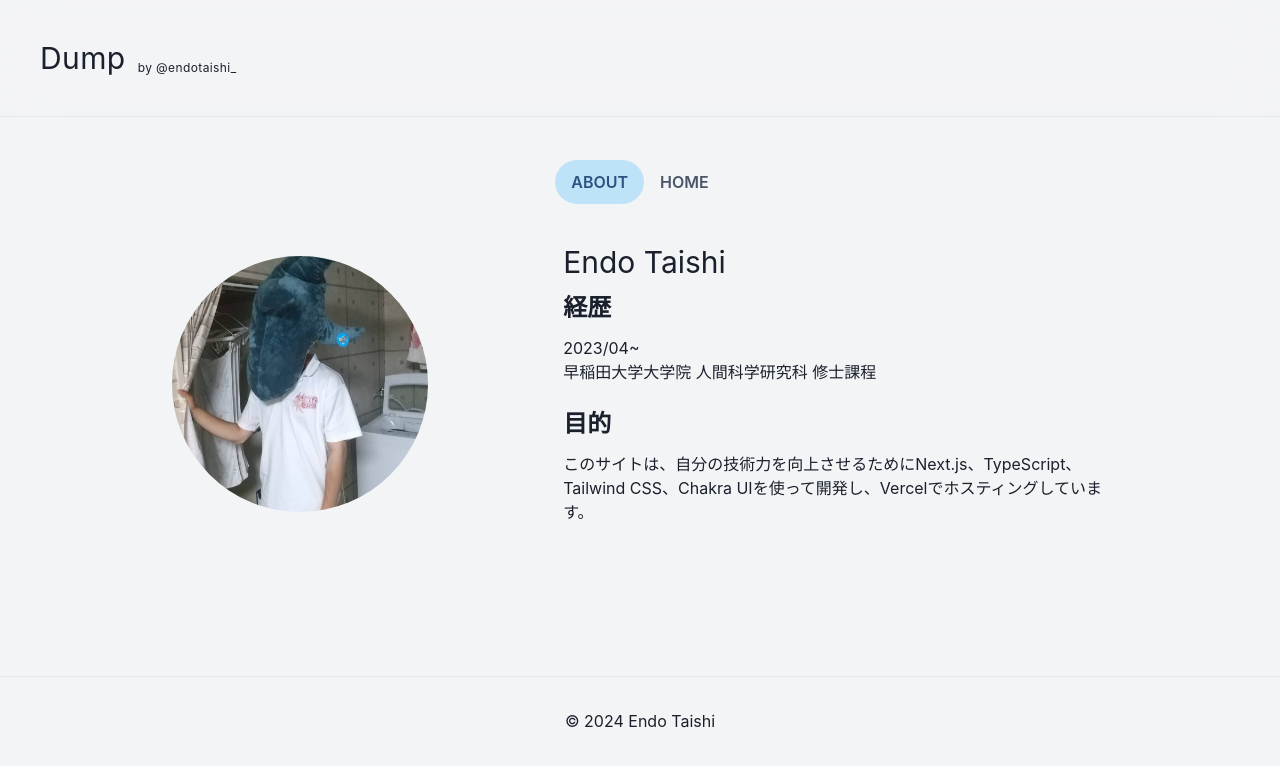
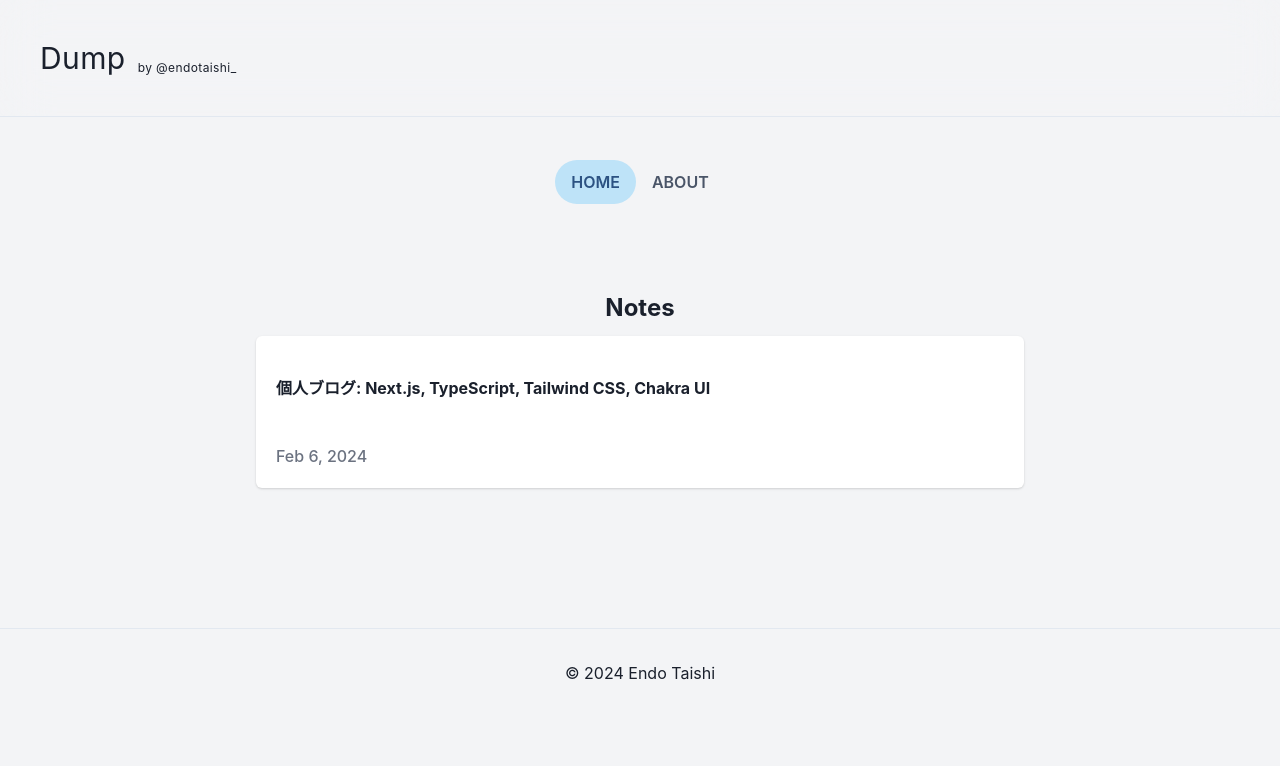
Before and after one commit to EndoTaishi/endotaishicom, a Next.js app: page / in a window 1280 px wide. Shown: the top 766 px of the page. Built offline with nearby package versions, Linux system fonts and the light colour scheme.

Commit message:
Add dependencies and components for profile and lists

```diff
--- /dev/null
+++ b/app/components/lists.tsx
@@ -0,0 +1,36 @@
+import Link from "next/link";
+import Date from "@/components/date"
+import { Card, CardHeader, CardBody, CardFooter } from '@chakra-ui/react'
+
+import { getSortedPostsData } from '@/lib/posts'
+
+type AllPostsData = {
+    date: string
+    title: string
+    id: string
+}[]
+
+export function Lists() {
+    const allPostsData: AllPostsData = getSortedPostsData()
+
+    return (
+        <>
+            <h2 className='text-2xl font-bold mb-3 flex justify-center'>Notes</h2>
+            <div className="w-screen flex justify-center items-center">
+                <div className="w-3/5">
+                    {allPostsData.map(({ id, date, title }) => (
+                        <Card key={id} className="mb-3">
+                            <CardHeader className='font-bold mb-1 mt-5'>
+                                <Link href={`/posts/${id}`}>{title}</Link>
+                            </CardHeader>
+                            {/* <br /> */}
+                            <CardBody className='text-gray-500 font-medium'>
+                                <Date dateString={date} />
+                            </CardBody>
+                        </Card>
+                    ))}
+                </div>
+            </div>
+        </>
+    )
+}
--- a/app/components/profile.tsx
+++ b/app/components/profile.tsx
@@ -1,11 +1,10 @@
 import { Image } from '@chakra-ui/react'
-import { Skeleton, SkeletonCircle, SkeletonText } from '@chakra-ui/react'
 
 export function Profile() {
   return (
     <div className='grid md:grid-cols-5 gap-12'>
         <div className='relative col-span-5 md:col-span-2 mb-3'>
-            <Image className='object-cover h-48 w-48 sm:h-48 sm:w-48 md:h-64 md:w-64 m-3'
+            <Image className='object-cover h-48 w-48 lg:h-64 lg:w-64 m-3'
                 borderRadius='full'
                 src='/Profile.JPG'
             />
--- a/app/globals.css
+++ b/app/globals.css
@@ -31,3 +31,36 @@ body {
     text-wrap: balance;
   }
 }
+
+h2 {
+  @apply text-2xl font-bold mt-12 mb-4;
+}
+
+h3 {
+  @apply mt-6 mb-3 text-lg font-bold;
+}
+
+.markdown h2 {
+  border-bottom-width: 2px;
+  padding-bottom: 0.5rem;
+  font-size: 1.25rem;
+  line-height: 1.75rem;
+  font-size: clamp(1.423828125rem,calc(1.423828125rem + ((1.7999999999999998 - 1.423828125) * ((100vw - 20rem) / (96 - 20)))),1.7999999999999998rem);
+  line-height: 1.2;
+}
+
+.markdown h3 {
+  margin-top: 2rem;
+  margin-bottom: 1rem;
+  font-size: 1.125rem;
+  line-height: 1.75rem;
+  font-weight: 700;
+  font-size: clamp(1.265625rem,calc(1.265625rem + ((1.5 - 1.265625) * ((100vw - 20rem) / (96 - 20)))),1.5rem);
+  line-height: 1.6;
+}
+
+.markdown p {
+  margin-top: 1.5rem;
+  margin-bottom: 1.5rem;
+  line-height: 2.25rem;
+}
--- a/app/page.tsx
+++ b/app/page.tsx
@@ -1,5 +1,6 @@
 import { Tab, Tabs, TabList, TabPanels, TabPanel } from "@chakra-ui/react";
 import { Profile } from "./components/profile";
+import { Lists } from "./components/lists";
 import "./globals.css";
 
 export default function Home() {
@@ -8,19 +9,19 @@ export default function Home() {
       <Tabs variant='soft-rounded' colorScheme='blue'>
         <div className="flex justify-center mb-6">
           <TabList>
+            <Tab className="text-xl">HOME</Tab>
             <Tab className="text-xl">ABOUT</Tab>
-            <Tab className="text-xl">HOME</Tab>
           </TabList>
         </div>
         <TabPanels className="flex justify-center">
           <TabPanel>
-            <Profile />
+            <Lists />
           </TabPanel>
           <TabPanel>
-            <p>To be prepared.</p>
+            <Profile />
           </TabPanel>
         </TabPanels>
       </Tabs>
     </main>
   );
-}
+};
```
Also changed, not shown: package.json (+7 -1 lines), 1 other file (tests, documents, lock files or other folders).
